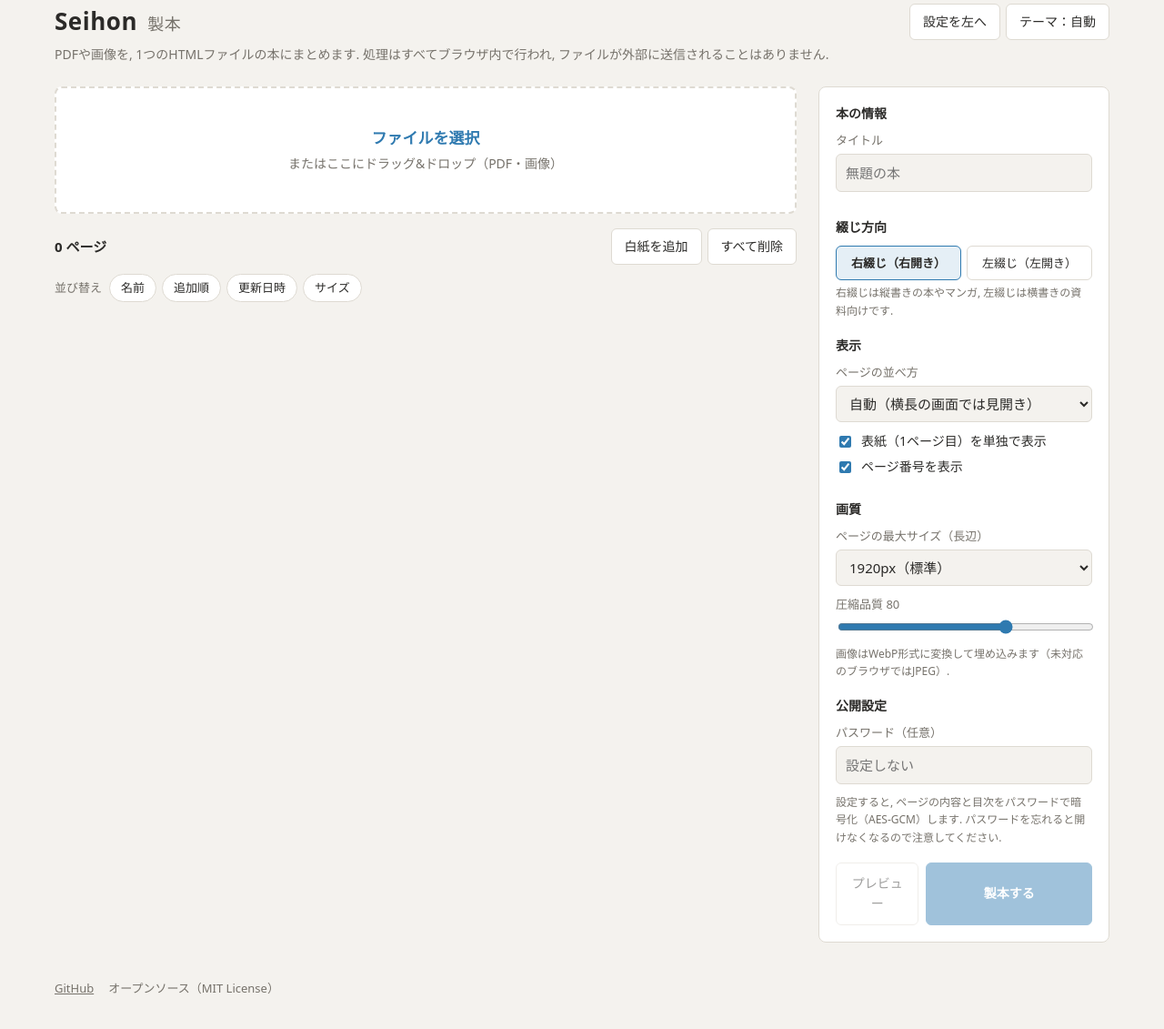
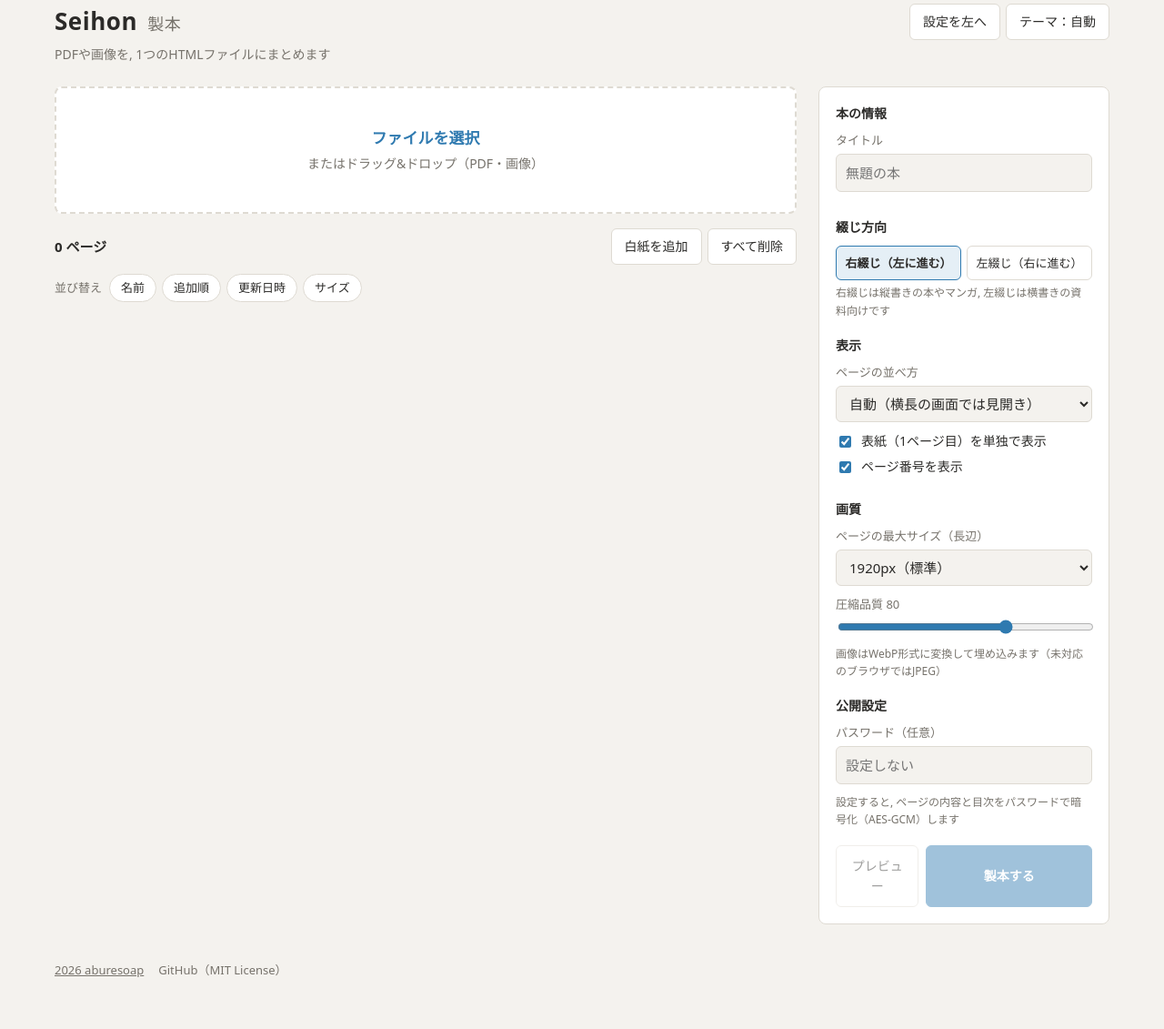
Before and after one commit to aburesoap/seihon-bookbinding, a plain HTML site: page site/index.html in a window 1280 px wide. Shown: the part 25-1156 px from the top of the page at 91% size. Drawn offline with nearby package versions, Linux system fonts and the light colour scheme.

Commit message:
Update HTML content and improve descriptions

```diff
--- a/site/index.html
+++ b/site/index.html
@@ -4,7 +4,7 @@
   <meta charset="utf-8">
   <meta name="viewport" content="width=device-width, initial-scale=1">
   <title>Seihon 製本</title>
-  <meta name="description" content="PDFや画像をまとめて, 持ち運べる1つのHTMLファイルに製本するツール. ">
+  <meta name="description" content="PDFや画像をまとめて, 持ち運べるHTMLファイルに製本するツール">
   <script>
     // 画面のちらつきを防ぐため, 保存済みのテーマとパネル位置を描画前に反映する.
     try {
@@ -25,7 +25,7 @@
         <button type="button" id="btn-theme" class="btn-sub btn-small"></button>
       </div>
     </div>
-    <p class="tagline">PDFや画像を, 1つのHTMLファイルの本にまとめます. 処理はすべてブラウザ内で行われ, ファイルが外部に送信されることはありません. </p>
+    <p class="tagline">PDFや画像を, 1つのHTMLファイルにまとめます</p>
   </header>
 
   <main class="workbench">
@@ -34,7 +34,7 @@
       <label class="dropzone" id="dropzone">
         <input type="file" id="file-input" multiple accept="image/*,application/pdf" hidden>
         <strong>ファイルを選択</strong>
-        <span>またはここにドラッグ&ドロップ（PDF・画像）</span>
+        <span>またはドラッグ&ドロップ（PDF・画像）</span>
       </label>
 
       <div class="pages-toolbar">
@@ -53,7 +53,7 @@
         <button type="button" class="sort-btn" data-sort="size">サイズ</button>
       </div>
 
-      <p class="hint" id="pages-hint">ドラッグで並び替えできます. 「見出し」で目次に載せる見出しを, 「注目」で製本者のしおりを付けられます. </p>
+      <p class="hint" id="pages-hint">ドラッグで並び替えできます. 「見出し」で目次に載せる見出しを, 「注目」で製本者のしおりを付けられます</p>
       <ol class="page-grid" id="page-grid"></ol>
     </section>
 
@@ -71,10 +71,10 @@
         <fieldset>
           <legend>綴じ方向</legend>
           <div class="segmented">
-            <label><input type="radio" name="direction" value="rtl" checked><span>右綴じ（右開き）</span></label>
-            <label><input type="radio" name="direction" value="ltr"><span>左綴じ（左開き）</span></label>
+            <label><input type="radio" name="direction" value="rtl" checked><span>右綴じ（左に進む）</span></label>
+            <label><input type="radio" name="direction" value="ltr"><span>左綴じ（右に進む）</span></label>
           </div>
-          <p class="note">右綴じは縦書きの本やマンガ, 左綴じは横書きの資料向けです. </p>
+          <p class="note">右綴じは縦書きの本やマンガ, 左綴じは横書きの資料向けです</p>
         </fieldset>
 
         <fieldset>
@@ -106,7 +106,7 @@
             <span>圧縮品質 <output id="quality-out">80</output></span>
             <input type="range" name="quality" min="40" max="100" step="5" value="80">
           </label>
-          <p class="note">画像はWebP形式に変換して埋め込みます（未対応のブラウザではJPEG）. </p>
+          <p class="note">画像はWebP形式に変換して埋め込みます（未対応のブラウザではJPEG）</p>
         </fieldset>
 
         <fieldset>
@@ -115,7 +115,7 @@
             <span>パスワード（任意）</span>
             <input type="text" name="password" placeholder="設定しない" spellcheck="false">
           </label>
-          <p class="note">設定すると, ページの内容と目次をパスワードで暗号化（AES-GCM）します. パスワードを忘れると開けなくなるので注意してください. </p>
+          <p class="note">設定すると, ページの内容と目次をパスワードで暗号化（AES-GCM）します</p>
         </fieldset>
       </form>
 
@@ -132,8 +132,8 @@
   </main>
 
   <footer class="app-footer">
-    <a href="https://github.com/aburesoap/seihon-bookbinding">GitHub</a>
-    <span>オープンソース（MIT License）</span>
+    <a href="https://github.com/aburesoap/seihon-bookbinding">2026 aburesoap</a>
+    <span>GitHub（MIT License）</span>
   </footer>
 </body>
 </html>
```
